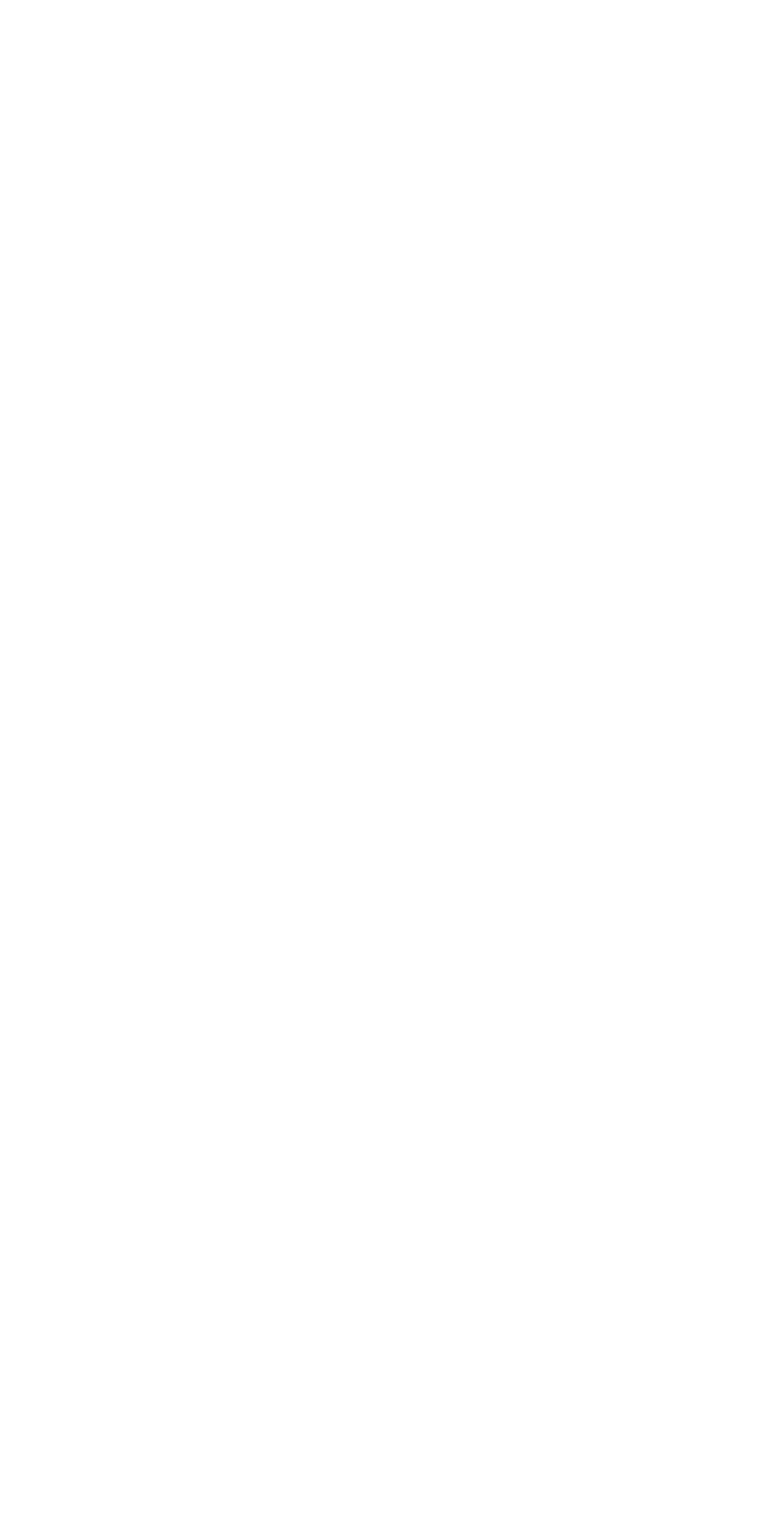
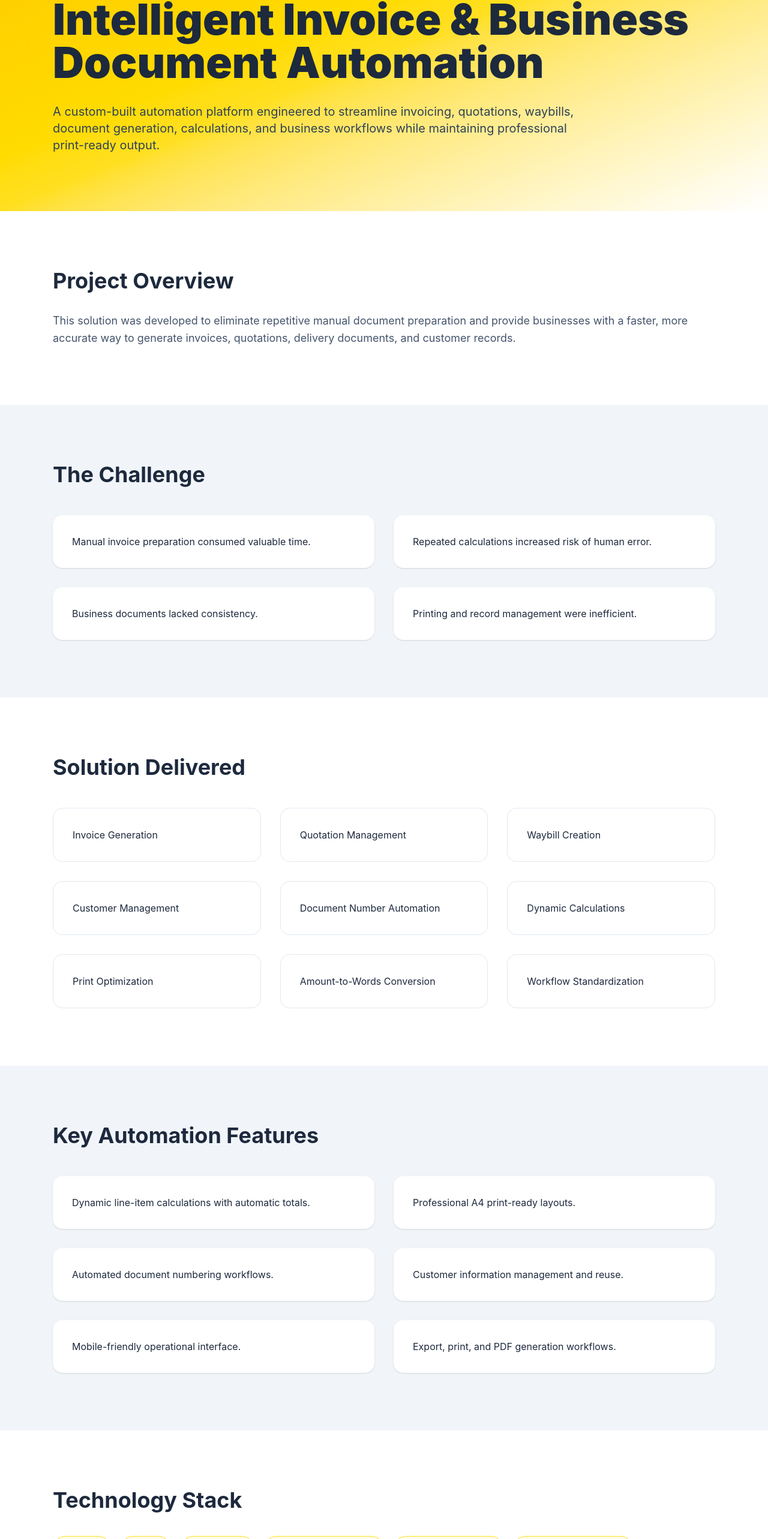
Before and after one commit to olaric8/lemonlogic-website, a React (Vite) app: page /portfolio/invoice-automation in a window 1280 px wide. Before the commit this address had no page. Shown: the part 170-2736 px from the top of the page at 60% size. Before the commit the page ends 800 px from the top, so only its background shows below. Built offline with nearby package versions, Linux system fonts and the light colour scheme.

Commit message:
Add Invoice Automation case study

```diff
--- a/src/App.jsx
+++ b/src/App.jsx
@@ -1,15 +1,30 @@
+import InvoiceAutomation from "./InvoiceAutomation";
 import { BrowserRouter, Routes, Route } from "react-router-dom";
 import Home from "./Home";
 import GSCA from "./GSCA";
 import LAAutoworks from "./LAAutoworks";
 
 export default function App() {
-return ( <BrowserRouter> <Routes>
-<Route path="/" element={<Home />} />
-<Route path="/portfolio/gsca" element={<GSCA />} />
-<Route
-path="/portfolio/la-autoworks"
-element={<LAAutoworks />}
-/> </Routes> </BrowserRouter>
-);
+  return (
+    <BrowserRouter>
+      <Routes>
+        <Route path="/" element={<Home />} />
+
+        <Route
+          path="/portfolio/gsca"
+          element={<GSCA />}
+        />
+
+        <Route
+          path="/portfolio/la-autoworks"
+          element={<LAAutoworks />}
+        />
+
+        <Route
+          path="/portfolio/invoice-automation"
+          element={<InvoiceAutomation />}
+        />
+      </Routes>
+    </BrowserRouter>
+  );
 }
--- /dev/null
+++ b/src/InvoiceAutomation.jsx
@@ -0,0 +1,214 @@
+export default function InvoiceAutomation() {
+  return (
+    <div className="min-h-screen bg-white text-slate-800">
+
+      {/* Hero */}
+      <section className="bg-gradient-to-br from-yellow-400 via-yellow-300 to-white py-24">
+        <div className="max-w-6xl mx-auto px-6">
+          <span className="inline-block px-4 py-2 rounded-full bg-white border border-yellow-300 text-sm font-semibold">
+            Business Automation Case Study
+          </span>
+
+          <h1 className="mt-8 text-5xl md:text-7xl font-black">
+            Intelligent Invoice & Business Document Automation
+          </h1>
+
+          <p className="mt-8 max-w-4xl text-xl text-slate-700">
+            A custom-built automation platform engineered to streamline
+            invoicing, quotations, waybills, document generation,
+            calculations, and business workflows while maintaining
+            professional print-ready output.
+          </p>
+        </div>
+      </section>
+
+      {/* Overview */}
+      <section className="py-24">
+        <div className="max-w-6xl mx-auto px-6">
+          <h2 className="text-4xl font-bold mb-8">
+            Project Overview
+          </h2>
+
+          <p className="text-lg text-slate-600 leading-relaxed">
+            This solution was developed to eliminate repetitive manual
+            document preparation and provide businesses with a faster,
+            more accurate way to generate invoices, quotations,
+            delivery documents, and customer records.
+          </p>
+        </div>
+      </section>
+
+      {/* Challenge */}
+      <section className="bg-slate-100 py-24">
+        <div className="max-w-6xl mx-auto px-6">
+
+          <h2 className="text-4xl font-bold mb-12">
+            The Challenge
+          </h2>
+
+          <div className="grid md:grid-cols-2 gap-8">
+
+            <div className="bg-white p-8 rounded-2xl shadow">
+              Manual invoice preparation consumed valuable time.
+            </div>
+
+            <div className="bg-white p-8 rounded-2xl shadow">
+              Repeated calculations increased risk of human error.
+            </div>
+
+            <div className="bg-white p-8 rounded-2xl shadow">
+              Business documents lacked consistency.
+            </div>
+
+            <div className="bg-white p-8 rounded-2xl shadow">
+              Printing and record management were inefficient.
+            </div>
+
+          </div>
+        </div>
+      </section>
+
+      {/* Solution */}
+      <section className="py-24">
+        <div className="max-w-6xl mx-auto px-6">
+
+          <h2 className="text-4xl font-bold mb-12">
+            Solution Delivered
+          </h2>
+
+          <div className="grid md:grid-cols-3 gap-8">
+
+            {[
+              "Invoice Generation",
+              "Quotation Management",
+              "Waybill Creation",
+              "Customer Management",
+              "Document Number Automation",
+              "Dynamic Calculations",
+              "Print Optimization",
+              "Amount-to-Words Conversion",
+              "Workflow Standardization",
+            ].map((feature) => (
+              <div
+                key={feature}
+                className="border border-slate-200 rounded-2xl p-8"
+              >
+                {feature}
+              </div>
+            ))}
+
+          </div>
+        </div>
+      </section>
+
+      {/* Features */}
+      <section className="bg-slate-100 py-24">
+        <div className="max-w-6xl mx-auto px-6">
+
+          <h2 className="text-4xl font-bold mb-12">
+            Key Automation Features
+          </h2>
+
+          <div className="grid md:grid-cols-2 gap-8">
+
+            <div className="bg-white p-8 rounded-2xl shadow">
+              Dynamic line-item calculations with automatic totals.
+            </div>
+
+            <div className="bg-white p-8 rounded-2xl shadow">
+              Professional A4 print-ready layouts.
+            </div>
+
+            <div className="bg-white p-8 rounded-2xl shadow">
+              Automated document numbering workflows.
+            </div>
+
+            <div className="bg-white p-8 rounded-2xl shadow">
+              Customer information management and reuse.
+            </div>
+
+            <div className="bg-white p-8 rounded-2xl shadow">
+              Mobile-friendly operational interface.
+            </div>
+
+            <div className="bg-white p-8 rounded-2xl shadow">
+              Export, print, and PDF generation workflows.
+            </div>
+
+          </div>
+        </div>
+      </section>
+
+      {/* Tech Stack */}
+      <section className="py-24">
+        <div className="max-w-6xl mx-auto px-6">
+
+          <h2 className="text-4xl font-bold mb-10">
+            Technology Stack
+          </h2>
+
+          <div className="flex flex-wrap gap-4">
+
+            {[
+              "HTML5",
+              "CSS3",
+              "JavaScript",
+              "Business Automation",
+              "Workflow Systems",
+              "Invoice Management",
+              "Print Optimization",
+              "Responsive Design",
+            ].map((tech) => (
+              <span
+                key={tech}
+                className="px-5 py-2 rounded-full border border-yellow-300 bg-yellow-50"
+              >
+                {tech}
+              </span>
+            ))}
+
+          </div>
+        </div>
+      </section>
+
+      {/* Results */}
+      <section className="bg-yellow-50 py-24">
+        <div className="max-w-6xl mx-auto px-6">
+
+          <h2 className="text-4xl font-bold mb-12">
+            Business Outcomes
+          </h2>
+
+          <div className="grid md:grid-cols-3 gap-8">
+
+            <div className="bg-white p-8 rounded-2xl shadow">
+              Faster document preparation and processing.
+            </div>
+
+            <div className="bg-white p-8 rounded-2xl shadow">
+              Reduced manual calculation errors.
+            </div>
+
+            <div className="bg-white p-8 rounded-2xl shadow">
+              Consistent professional business documents.
+            </div>
+
+            <div className="bg-white p-8 rounded-2xl shadow">
+              Improved operational efficiency.
+            </div>
+
+            <div className="bg-white p-8 rounded-2xl shadow">
+              Better document management workflows.
+            </div>
+
+            <div className="bg-white p-8 rounded-2xl shadow">
+              Scalable automation for growing businesses.
+            </div>
+
+          </div>
+        </div>
+      </section>
+
+    </div>
+  );
+}
--- a/src/components/Portfolio.jsx
+++ b/src/components/Portfolio.jsx
@@ -29,16 +29,17 @@ export default function Portfolio() {
       link: "/portfolio/la-autoworks",
     },
     {
-      title: "Intelligent Invoice Automation System",
+      title: "Intelligent Invoice & Business Document Automation",
       description:
-        "Business process automation solution featuring automated invoice generation, dynamic calculations, customer workflows, professional A4 print layouts, and operational efficiency enhancements.",
+        "Business automation platform featuring invoice generation, quotations, waybill management, workflow automation, professional A4 printing, and operational efficiency improvements.",
       tags: [
         "Automation",
         "Invoices",
-        "HTML",
+        "Workflow",
         "JavaScript",
         "Business Systems",
       ],
+      link: "/portfolio/invoice-automation",
     },
   ];
 
```
Lines whose indentation alone changed are shown as unchanged.
